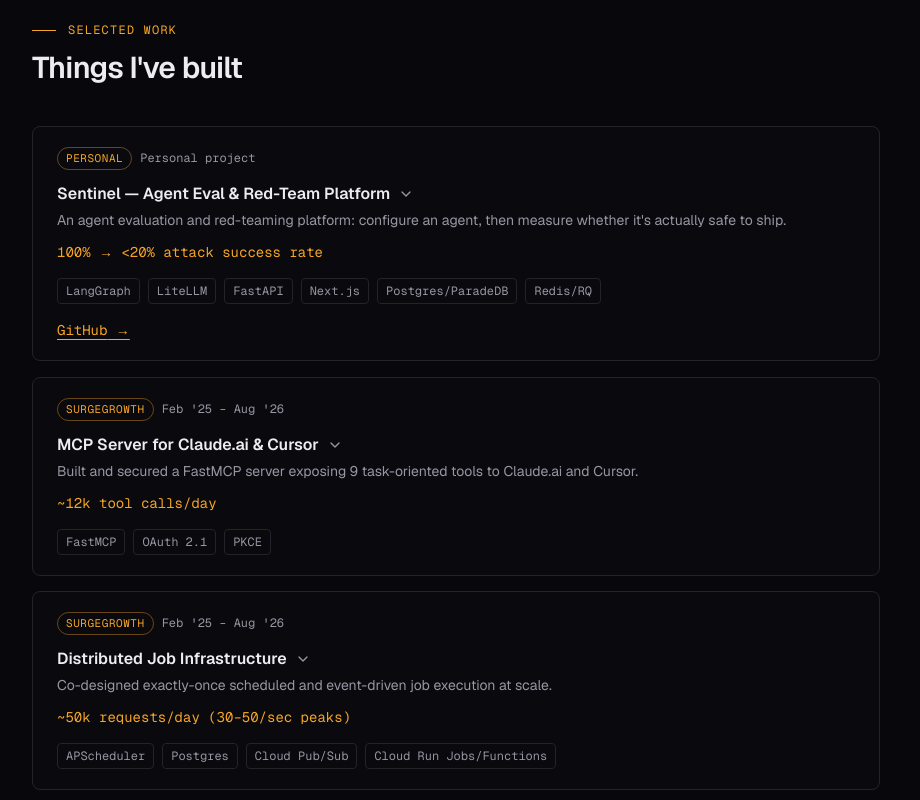
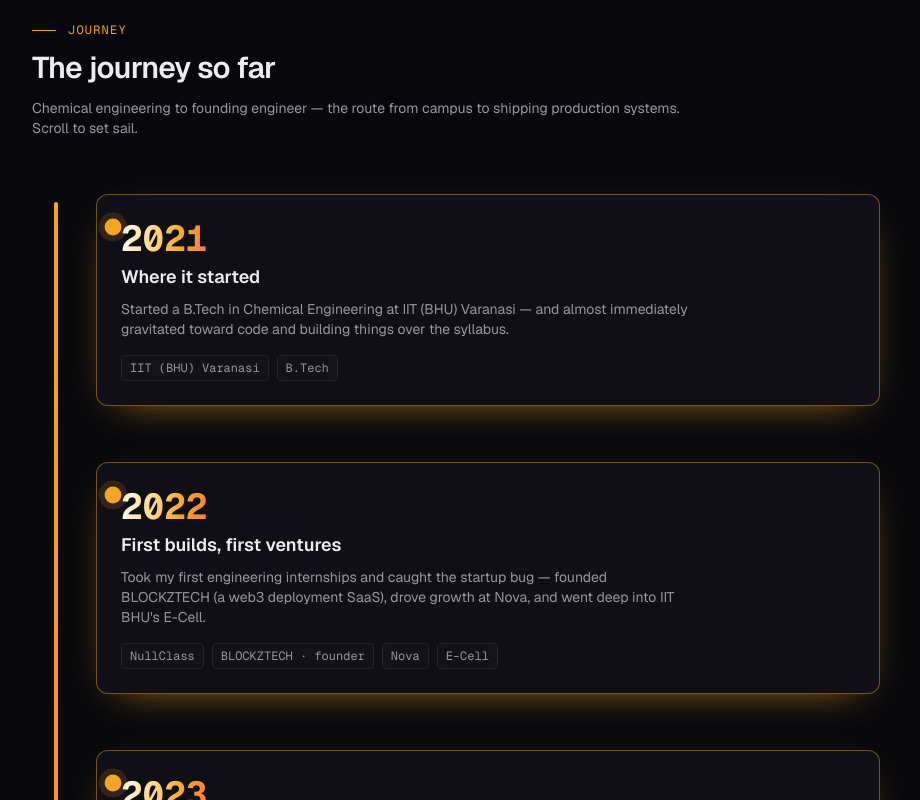
Before and after one commit to tanishq0421/portfolio, a Next.js app: page / in a window 1280 px wide. Shown: the part 1000-1800 px from the top of the page, without its empty margins (184-1104 px from the left). Built offline with nearby package versions, Linux system fonts and the light colour scheme.

Commit message:
Move Journey above Work and swap skills list for tech badges
Reorder the page (Journey now leads the body), point the nav at it
first, and replace the plain SkillsSection/skills data with TechStack.

```diff
--- a/app/page.tsx
+++ b/app/page.tsx
@@ -1,9 +1,9 @@
 import { Hero } from "@/components/Hero";
 import { ImpactStrip } from "@/components/ImpactStrip";
+import { JourneySection } from "@/components/JourneySection";
 import { ProjectsSection } from "@/components/ProjectsSection";
 import { MoreProjects } from "@/components/MoreProjects";
-import { JourneySection } from "@/components/JourneySection";
-import { SkillsSection } from "@/components/SkillsSection";
+import { TechStack } from "@/components/TechStack";
 import { LeadershipSection } from "@/components/LeadershipSection";
 import { SiteFooter } from "@/components/SiteFooter";
 
@@ -13,10 +13,10 @@ export default function Home() {
       <Hero />
       <main>
         <ImpactStrip />
+        <JourneySection />
         <ProjectsSection />
         <MoreProjects />
-        <JourneySection />
-        <SkillsSection />
+        <TechStack />
         <LeadershipSection />
       </main>
       <SiteFooter />
--- a/components/NavBar.tsx
+++ b/components/NavBar.tsx
@@ -3,8 +3,8 @@
 import { useEffect, useState } from "react";
 
 const SECTIONS = [
+  { id: "journey", label: "Journey" },
   { id: "work", label: "Work" },
-  { id: "journey", label: "Journey" },
   { id: "skills", label: "Skills" },
   { id: "contact", label: "Contact" },
 ];
--- a/components/SkillsSection.tsx
+++ /dev/null
@@ -1,29 +0,0 @@
-import { Section } from "@/components/Section";
-import { Reveal } from "@/components/Reveal";
-import { skillGroups } from "@/lib/data/skills";
-
-export function SkillsSection() {
-  return (
-    <Section id="skills" eyebrow="Skills" title="Toolbox">
-      <div className="grid grid-cols-1 gap-8 sm:grid-cols-2">
-        {skillGroups.map((group, i) => (
-          <Reveal key={group.label} delay={i * 70}>
-            <p className="font-mono text-xs uppercase tracking-widest text-muted">
-              {group.label}
-            </p>
-            <div className="mt-3 flex flex-wrap gap-2">
-              {group.items.map((item) => (
-                <span
-                  key={item}
-                  className="rounded border border-border bg-surface/40 px-2 py-1 font-mono text-xs text-foreground transition-colors hover:border-accent/40 hover:text-accent"
-                >
-                  {item}
-                </span>
-              ))}
-            </div>
-          </Reveal>
-        ))}
-      </div>
-    </Section>
-  );
-}
--- a/lib/data/skills.ts
+++ /dev/null
@@ -1,20 +0,0 @@
-import type { SkillGroup } from "@/lib/data/types";
-
-export const skillGroups: SkillGroup[] = [
-  {
-    label: "Languages",
-    items: ["C/C++", "TypeScript", "Python", "Rust", "Go", "PHP", "SQL", "HTML/CSS"],
-  },
-  {
-    label: "Infra & Cloud",
-    items: ["AWS (EC2, S3)", "Docker", "Nginx", "Cloud Run", "Cloud Pub/Sub", "Grafana"],
-  },
-  {
-    label: "AI / LLM",
-    items: ["LangChain", "LangGraph", "LangSmith", "LiteLLM", "RAG", "Agentic system design"],
-  },
-  {
-    label: "Data",
-    items: ["PostgreSQL", "Redis", "ClickHouse", "pgvector"],
-  },
-];
```
